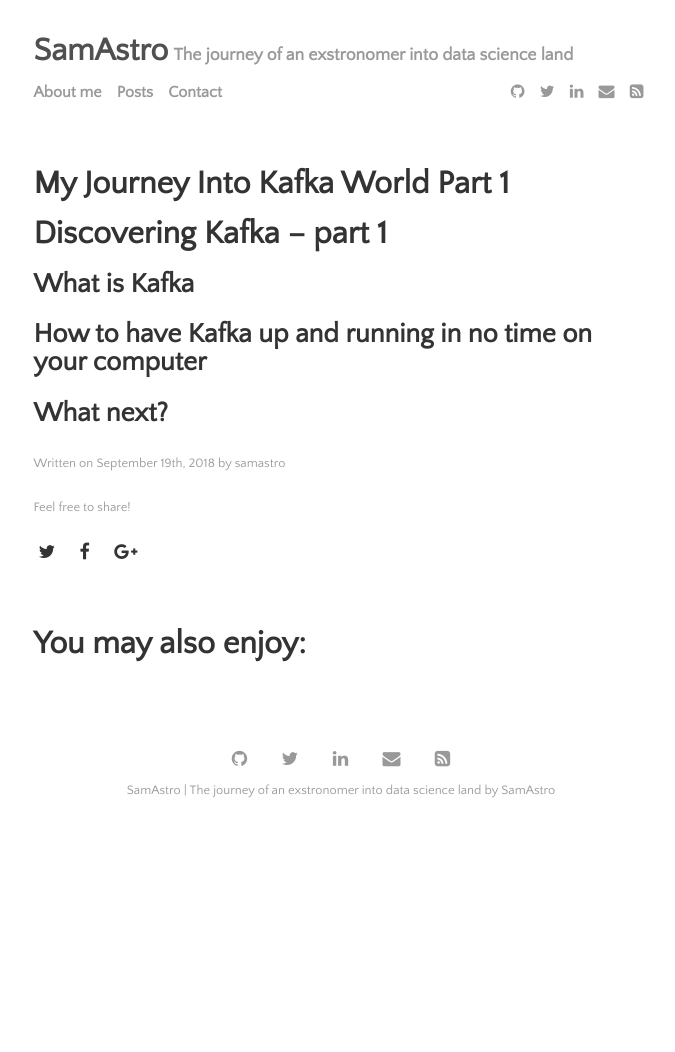
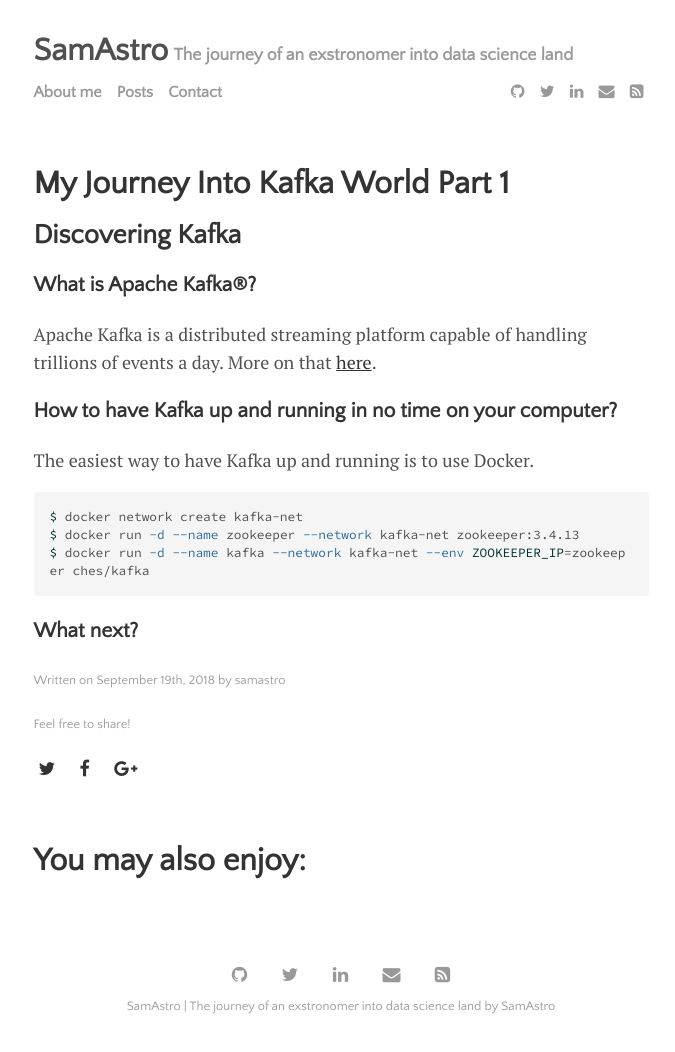
Before and after one commit to SamAstro/samastro.github.io, a Jekyll site: the page built from _posts/2018-09-19-my-journey-into-kafka-world-part-1.md, in a window 1280 px wide. Shown: the whole page, without its empty margins (299-974 px from the left). Built offline with Jekyll 4.4.1, drawn with Linux system fonts in a browser that asks for light colours; before the commit the page ends 900 px from its top, so only the background shows below that.

Commit message:
Documented docker commands to run Kafka

````diff
--- a/_posts/2018-09-19-my-journey-into-kafka-world-part-1.md
+++ b/_posts/2018-09-19-my-journey-into-kafka-world-part-1.md
@@ -2,10 +2,19 @@
 layout: post
 author: samastro
 ---
-# Discovering Kafka -- part 1
+## Discovering Kafka
 
-## What is Kafka
+### What is Apache Kafka®?
+Apache Kafka is a distributed streaming platform capable of handling trillions
+of events a day. More on that
+[here](https://www.confluent.io/what-is-apache-kafka/).
 
-## How to have Kafka up and running in no time on your computer
+### How to have Kafka up and running in no time on your computer?
+The easiest way to have Kafka up and running is to use Docker.
+```bash
+$ docker network create kafka-net
+$ docker run -d --name zookeeper --network kafka-net zookeeper:3.4.13
+$ docker run -d --name kafka --network kafka-net --env ZOOKEEPER_IP=zookeeper ches/kafka
+```
 
-## What next?
+### What next?
````
